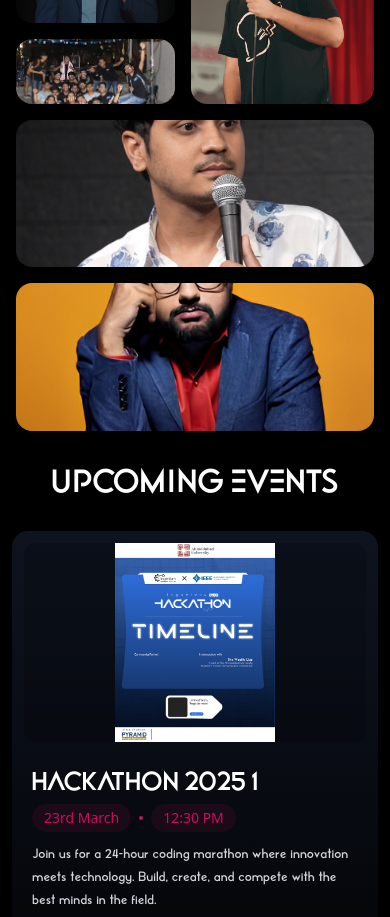
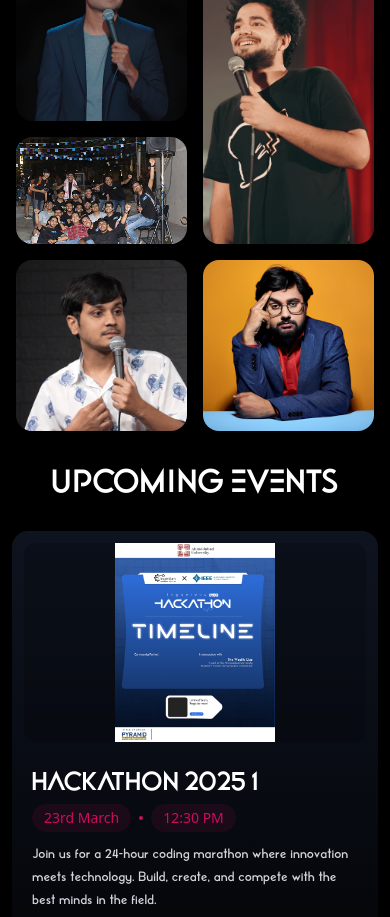
Before and after one commit to DataWizard1631/Ingenium-Web, a React (Vite) app: page / in a window 390 px wide. Shown: the part 3160-4077 px from the top of the page. Built offline with nearby package versions, Linux system fonts and the light colour scheme; a web font is replaced by a local one.

Commit message:
add Recap grid responsiveness

```diff
--- a/src/Components/home/RecapCards.jsx
+++ b/src/Components/home/RecapCards.jsx
@@ -9,7 +9,7 @@ const RecapCards = () => {
       </h1>
     </div>
     <div className="container mx-auto px-4 h-[800px] md:h-[600px] lg:h-[800px] ">
-      <div className="grid grid-cols-1 md:grid-cols-4 grid-rows-20 md:grid-rows-4 gap-4 h-full">
+      <div className="grid grid-cols-2 md:grid-cols-4 grid-rows-20 md:grid-rows-4 gap-4 h-full">
         {/* First column: 2x1 and 2x1 */}
         <div className="row-span-1 col-span-1 rounded-2xl overflow-hidden bg-gray-200">
           <img
@@ -62,14 +62,14 @@ const RecapCards = () => {
         </div>
 
         {/* Fourth column: 2x1 and 2x1 */}
-        <div className="col-span-2 md:col-span-1 row-span-2 md:col-start-4 md:row-start-1 rounded-2xl overflow-hidden bg-gray-200">
+        <div className="col-span-1 md:col-span-1 row-span-2 md:col-start-4 md:row-start-1 rounded-2xl overflow-hidden bg-gray-200">
           <img
             src="/Images/piyush-sharma.jpg"
             alt="Image 7"
             className="w-full h-full object-cover"
           />
         </div>
-        <div className="col-span-2 md:col-span-1 row-span-2 md:col-start-4 md:row-start-3 rounded-2xl overflow-hidden bg-gray-200">
+        <div className="col-span-1 col-start-2 md:col-span-1 row-span-2 md:col-start-4 md:row-start-3 rounded-2xl overflow-hidden bg-gray-200">
           <img
             src="/Images/chirayu-mistri.jpeg"
             alt="Image 8"
```
